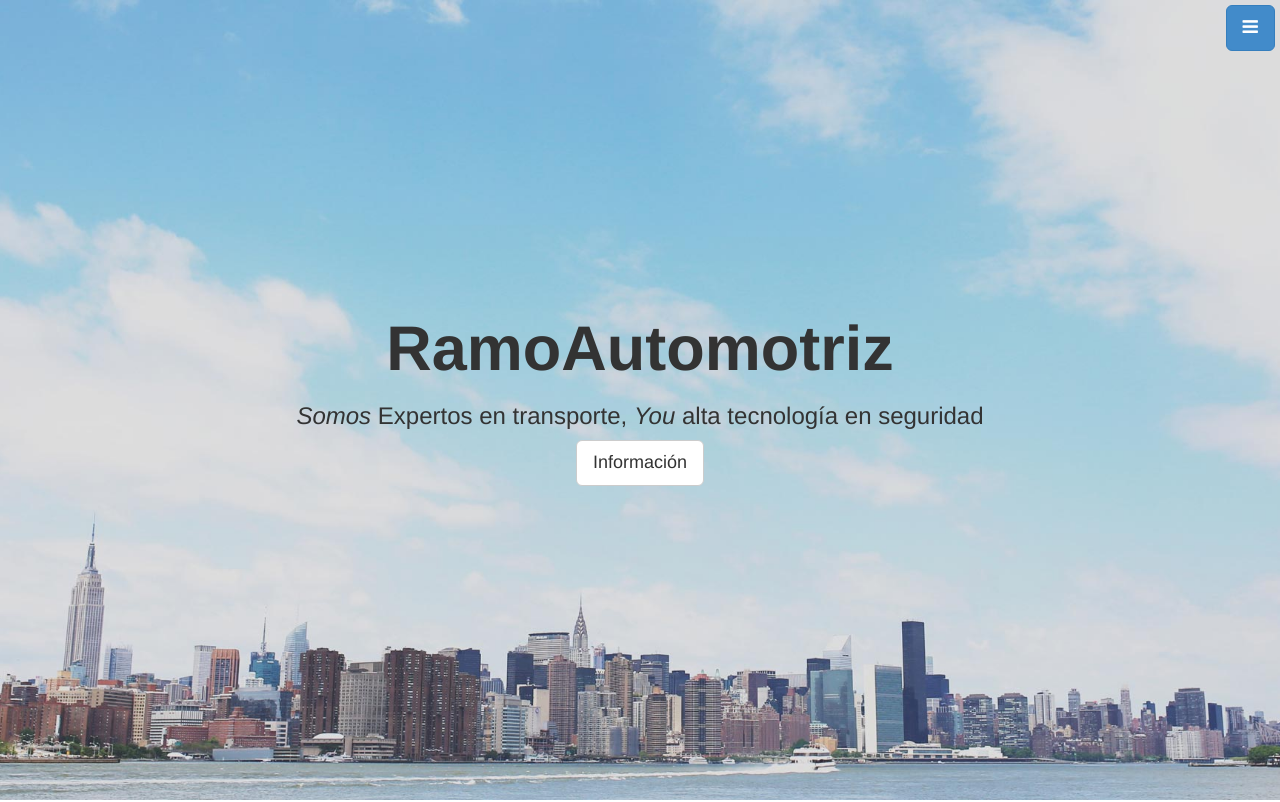
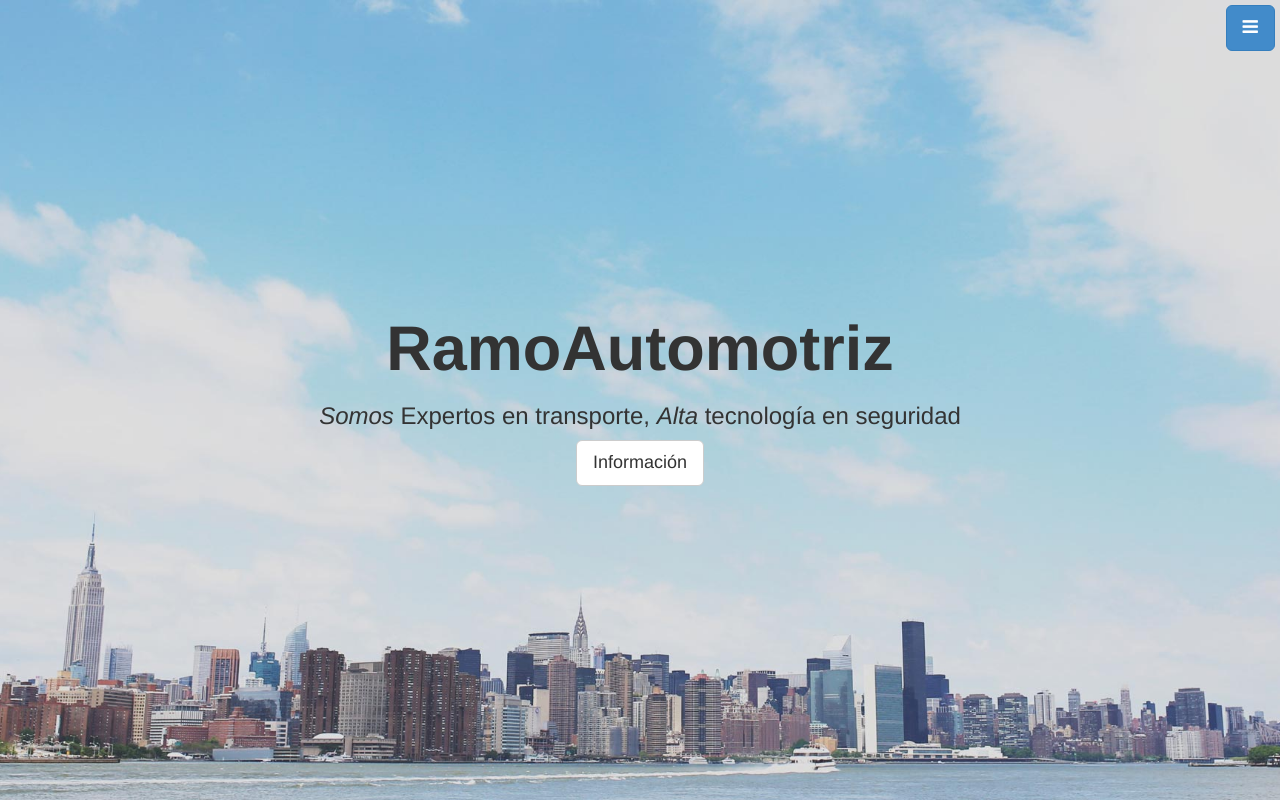
Before and after one commit to swgarz/ramoautomotriz, a plain HTML site: page index.html in a window 1280 px wide. Shown: the top 802 px of the page. Drawn offline with Linux system fonts and the light colour scheme.

Commit message:
cambios titulo

```diff
--- a/index.html
+++ b/index.html
@@ -37,7 +37,7 @@
     <div id="top" class="header">
       <div class="vert-text">
         <h1>RamoAutomotriz</h1>
-        <h3><em>Somos</em> Expertos en transporte, <em>You</em> alta tecnología en seguridad</h3>
+        <h3><em>Somos</em> Expertos en transporte, <em>Alta</em> tecnología en seguridad</h3>
         <a href="#about" class="btn btn-default btn-lg">Información</a>
       </div>
     </div>
```
